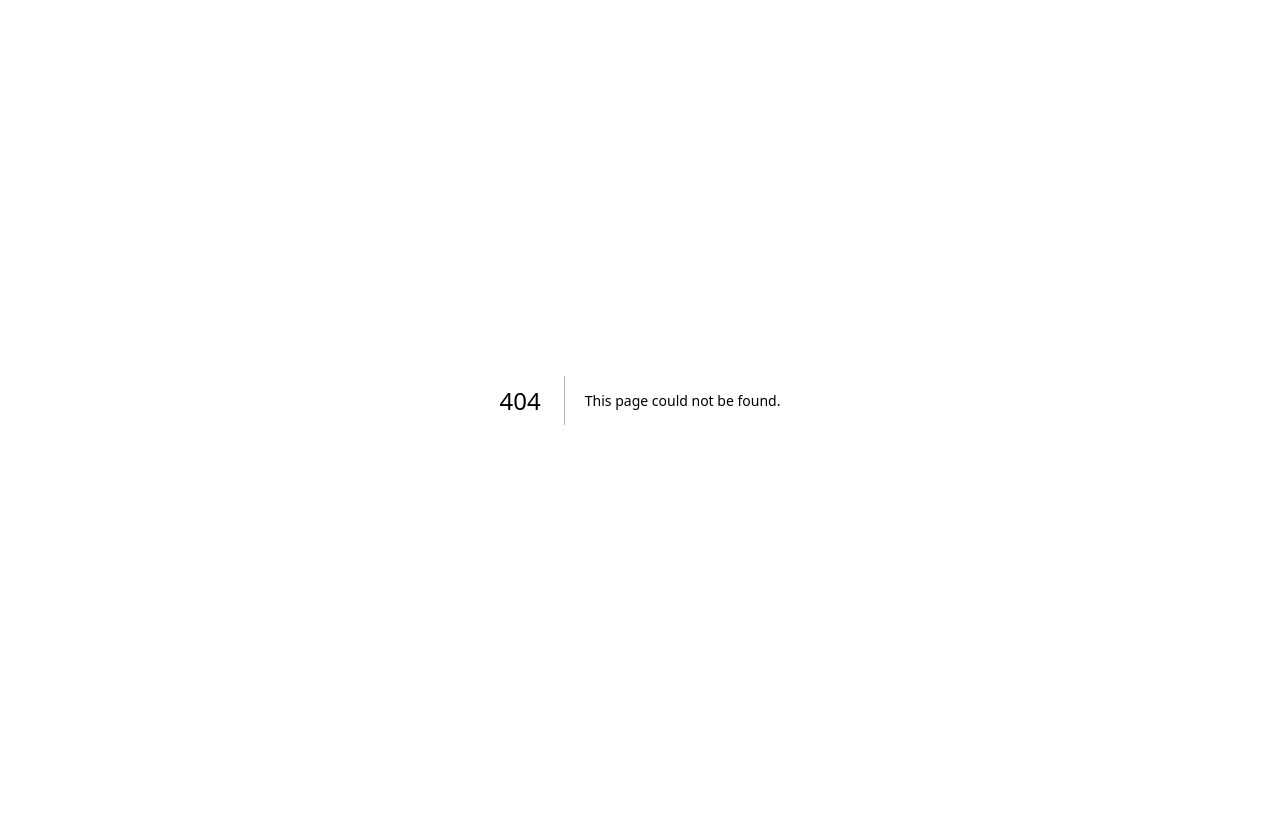
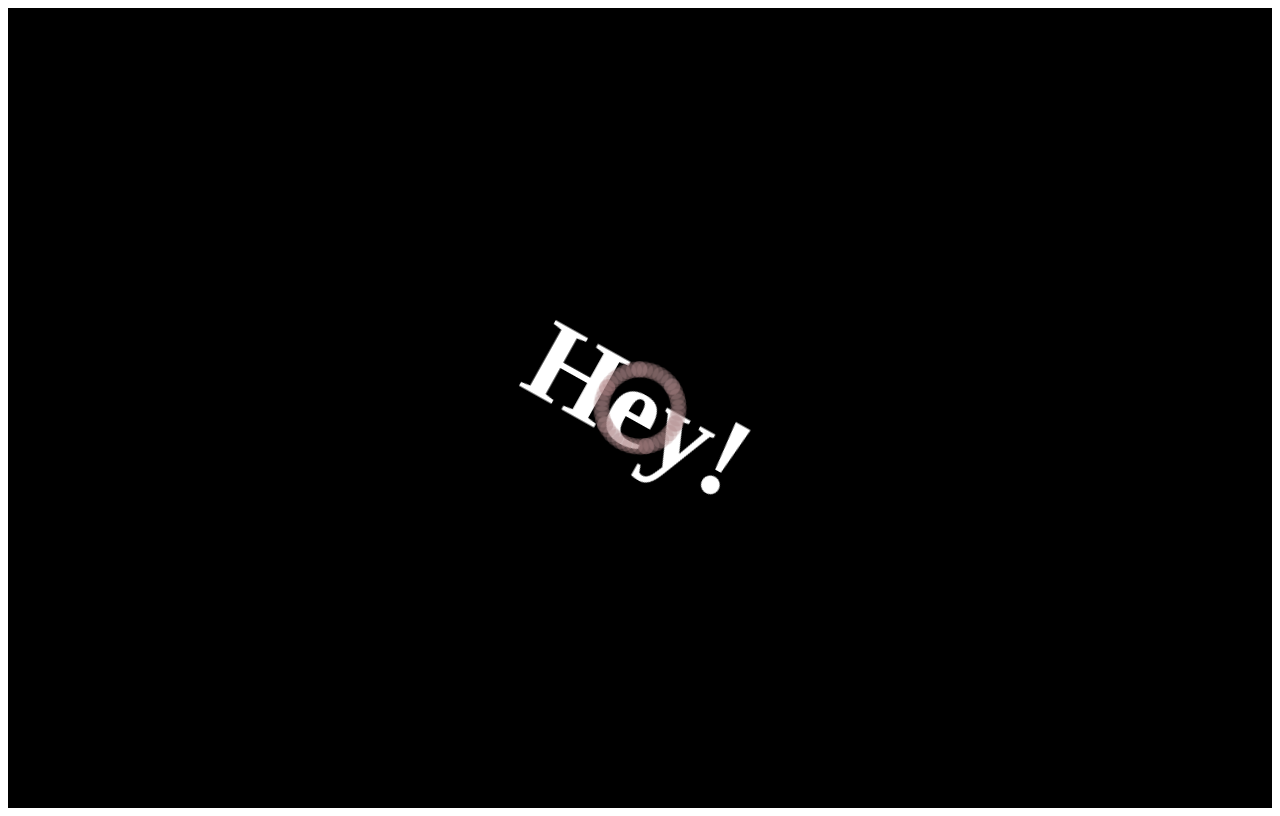
Before and after one commit to slaterhaus/slaterhaus.github.io, a Next.js app: page /demo-scene in a window 1280 px wide. Before the commit this address had no page. Built offline with nearby package versions, Linux system fonts and the light colour scheme.

Commit message:
demo-scene init

```diff
--- a/package.json
+++ b/package.json
@@ -16,7 +16,7 @@
     "@react-three/fiber": "^8.15.13",
     "@react-three/postprocessing": "^2.15.12",
     "expo-camera": "^15.0.16",
-    "framer-motion": "^10.17.9",
+    "framer-motion": "^10.18.0",
     "immutable": "^5.0.0-beta.4",
     "leva": "^0.9.35",
     "next": "14.0.4",
--- /dev/null
+++ b/src/app/demo-scene/page.tsx
@@ -0,0 +1,7 @@
+import DemoScene from "@/components/demo-scene/demo-scene";
+
+const Page = () => {
+    return <DemoScene />
+}
+
+export default Page;
--- /dev/null
+++ b/src/components/demo-scene/demo-scene.module.scss
@@ -0,0 +1,30 @@
+/* styles/DemoScene.module.css */
+.container {
+  width: 100%;
+  height: 100vh;
+  background-color: black;
+  overflow: hidden;
+  position: relative;
+}
+
+.content {
+  width: 100%;
+  height: 100%;
+  display: flex;
+  align-items: center;
+  justify-content: center;
+}
+
+.title {
+  font-size: 6rem;
+  font-weight: bold;
+  color: white;
+}
+
+.particle {
+  position: absolute;
+  width: 16px;
+  height: 16px;
+  background-color: white;
+  border-radius: 50%;
+}
--- /dev/null
+++ b/src/components/demo-scene/demo-scene.tsx
@@ -0,0 +1,69 @@
+"use client";
+import { motion } from 'framer-motion';
+import { useEffect, useState } from 'react';
+import styles from './demo-scene.module.scss';
+import {useSearchParams} from "next/navigation";
+
+
+const DemoScene = () => {
+    const [time, setTime] = useState(0);
+    const params = useSearchParams();
+    const msg = params?.get('msg') ?? "Hey!"
+
+    useEffect(() => {
+        const interval = setInterval(() => {
+            setTime((prevTime) => prevTime + 0.01);
+        }, 10);
+        return () => clearInterval(interval);
+    }, []);
+
+    return (
+        <div className={styles.container}>
+            <motion.div
+                className={styles.content}
+                initial={{ opacity: 0 }}
+                animate={{ opacity: 1 }}
+                transition={{ duration: 5 }}
+            >
+                <motion.h1
+                    className={styles.title}
+                    animate={{
+                        scale: [1, 1.2, 2, 1.5, 3, 1.1],
+                        rotateZ: [0, 360],
+                        // y: [0, -50, 0],
+                        x: Math.sin(time) * 200,
+                        y: Math.cos(time) * 200,
+                    }}
+                    transition={{
+                        duration: 40,
+                        repeat: Infinity,
+                        ease: "easeInOut",
+                    }}
+                >
+                    {msg || "Hey!"}
+                </motion.h1>
+
+                {[...Array(50)].map((_, index) => (
+                    <motion.div
+                        key={index}
+                        className={styles.particle}
+                        animate={{
+                            x: Math.sin(time + index) * 500,
+                            y: Math.cos(time + index) * 500,
+                            scale: [1, 1.2, 2, 1.5, 3, 1.1],
+                            background: `rgb(${Math.random() * 255}, 0, ${-index})`,
+                            opacity: [1, 1.2, 2, 1.5, 3, 1.1].map(n => n/3)
+                        }}
+                        transition={{
+                            duration: 2,
+                            repeat: Infinity,
+                            repeatType: "reverse",
+                        }}
+                    />
+                ))}
+            </motion.div>
+        </div>
+    );
+};
+
+export default DemoScene;
```
Also changed, not shown: 1 other file (tests, documents, lock files or other folders).
